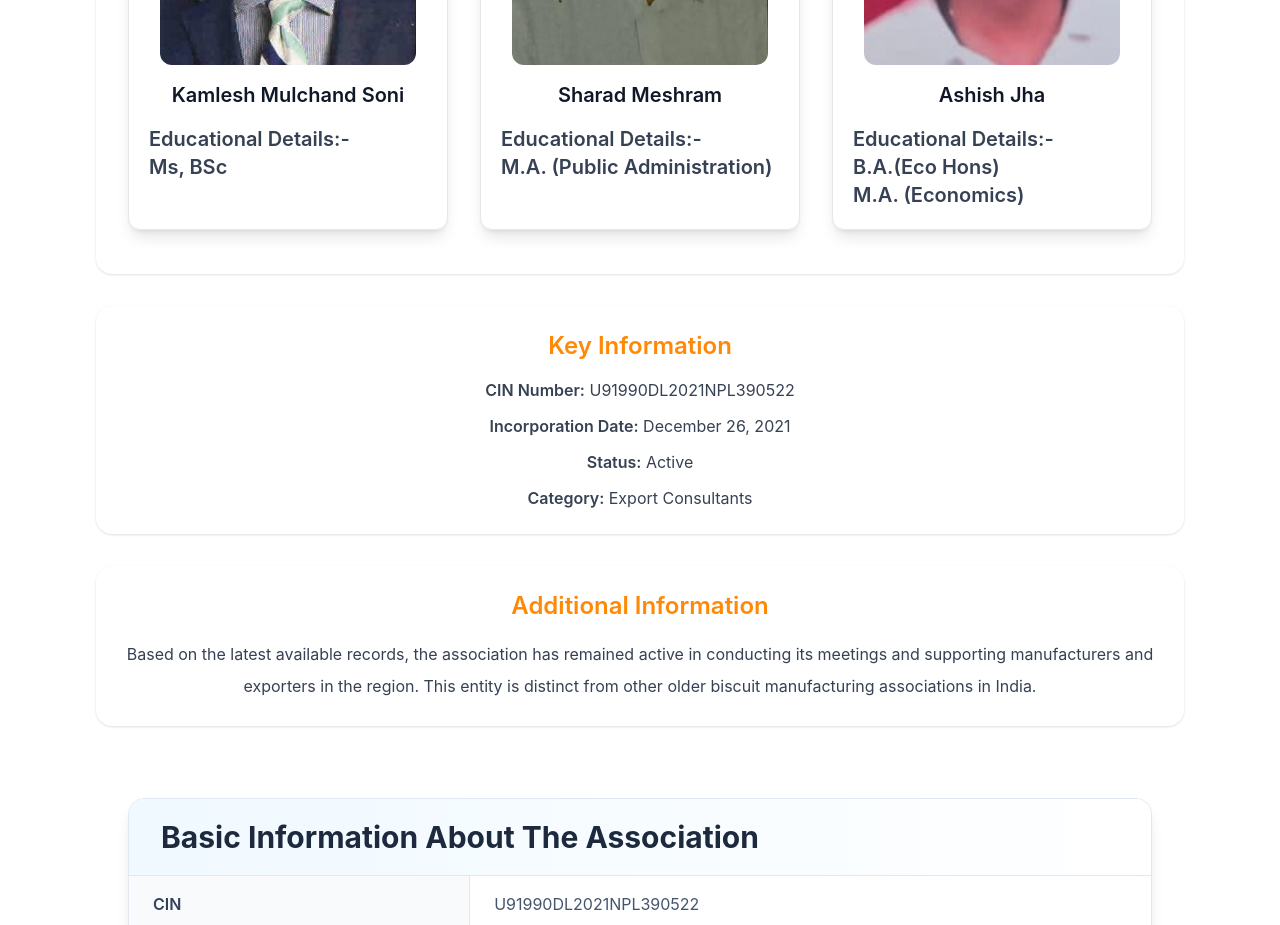
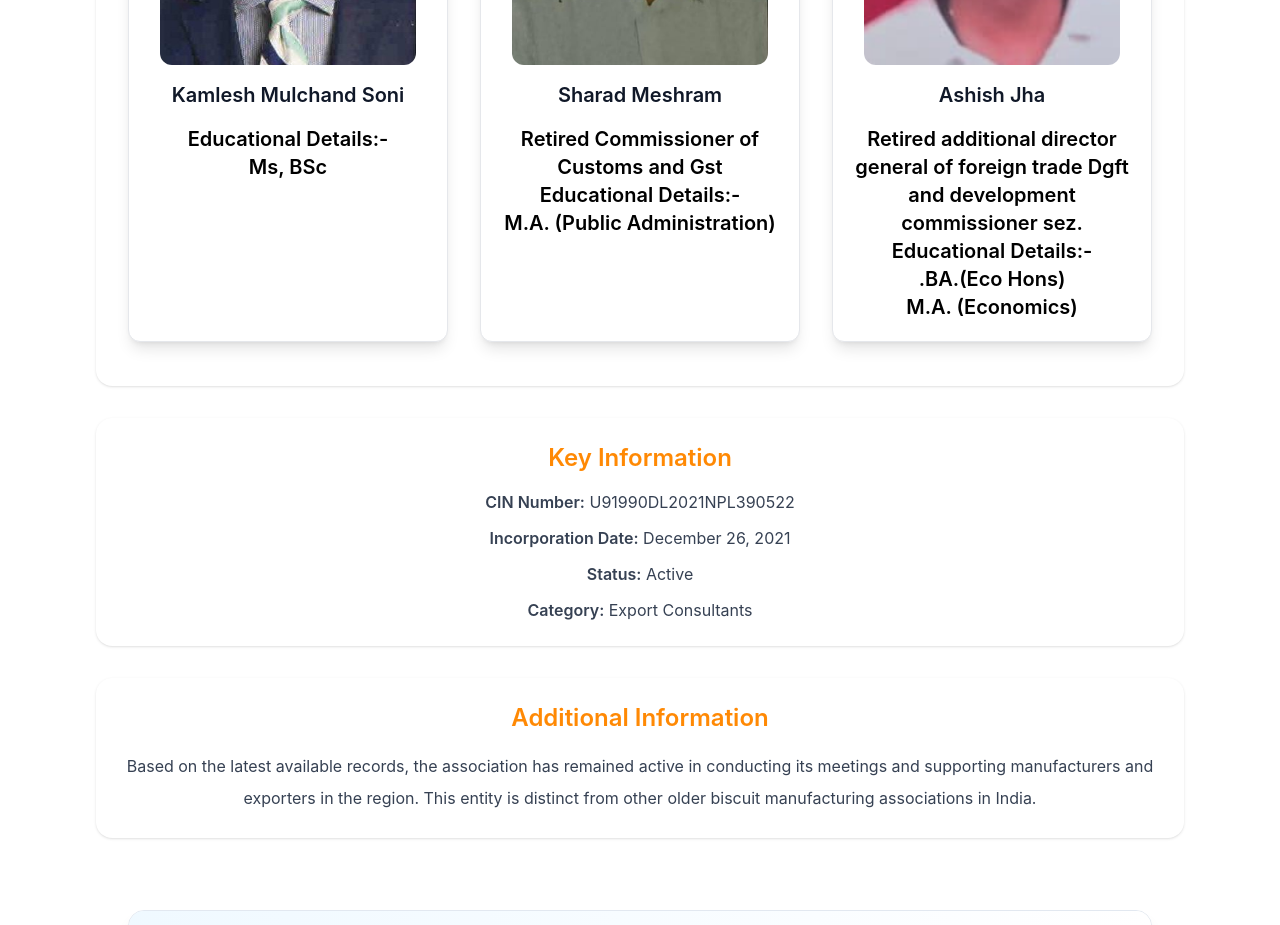
Before and after one commit to yatrikm98/aibcm, a React (Vite) app: page /about in a window 1280 px wide. Shown: the part 1000-1925 px from the top of the page. Built offline with nearby package versions, Linux system fonts and the light colour scheme.

Commit message:
added info about directors in about.jsx

```diff
--- a/src/Pages/About/About.jsx
+++ b/src/Pages/About/About.jsx
@@ -120,7 +120,7 @@ const About = () => {
                     Kamlesh Mulchand Soni
                   </h3>
 
-                  <div className="mt-4 flex-1 break-words text-justify text-gray-700">
+                  <div className="mt-4 flex-1 ">
                     <span className="font-semibold">Educational Details:-</span>
                     <div>Ms, BSc</div>
                   </div>
@@ -143,8 +143,9 @@ const About = () => {
                     Sharad Meshram
                   </h3>
 
-                  <div className="mt-4 flex-1 break-words text-justify text-gray-700">
-                    <span className="font-semibold">Educational Details:-</span>
+                  <div className="mt-4 flex-1 ">
+                    <div>Retired Commissioner of Customs and Gst</div>
+                    <span className="font-semibold break-words text-justify">Educational Details:-</span>
                     <div>M.A. (Public Administration)</div>
                   </div>
                 </div>
@@ -166,9 +167,10 @@ const About = () => {
                     Ashish Jha
                   </h3>
 
-                  <div className="mt-4 flex-1 break-words text-justify text-gray-700">
-                    <span className="font-semibold">Educational Details:-</span>
-                    <div>B.A.(Eco Hons)</div>
+                  <div className="mt-4 ">
+                    <div>Retired additional director general of foreign trade Dgft and development commissioner sez.</div>
+                    <span className="font-semibold ">Educational Details:-</span>
+                    <div >.BA.(Eco Hons)</div>
                     <div>M.A. (Economics)</div>
                   </div>
                 </div>
```
